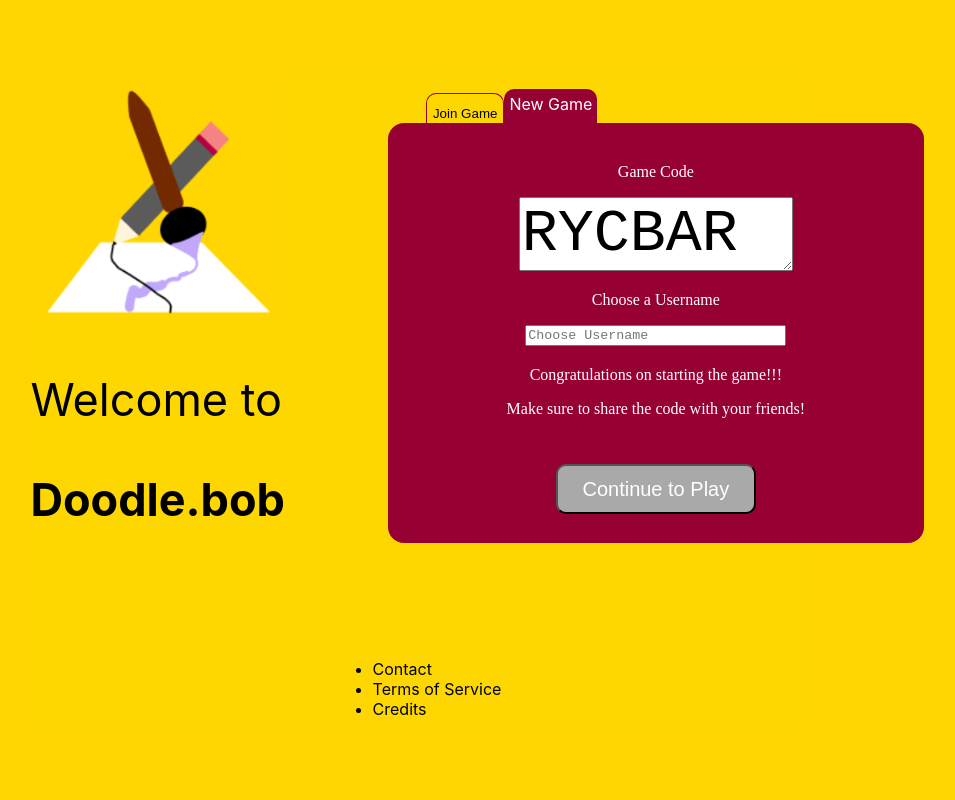
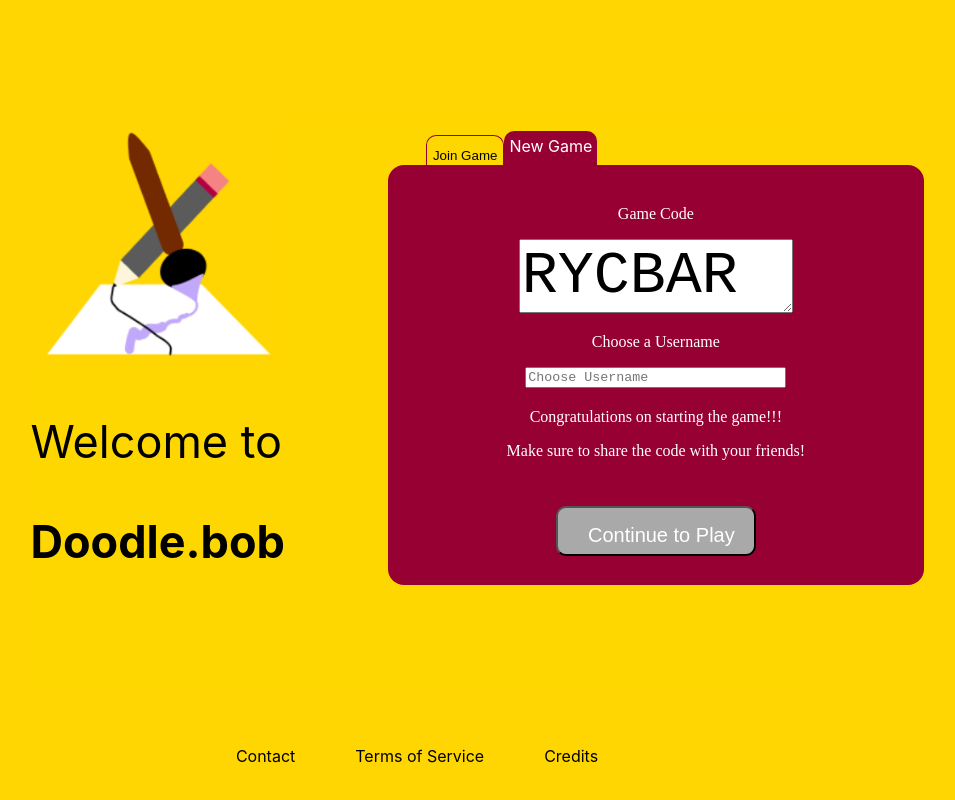
Before and after one commit to rkhichar94/course-project-doodlejockeys, a React (Create React App) app in the folder doodle.bob/: page / in a window 1280 px wide. Shown: the whole page, without its empty margins (223-1178 px from the left). Built offline with nearby package versions, Linux system fonts and the light colour scheme.

Commit message:
pushing changes made to home screen including a fixed continue to play button

```diff
--- a/doodle.bob/src/components/PlayPage.jsx
+++ b/doodle.bob/src/components/PlayPage.jsx
@@ -4,6 +4,19 @@
 import Chat from './Chat';
 import Canvas from './Canvas';
 import Toolbar from './Toolbar';
+
+
+class Back extends Component{
+	render() {
+		return (
+		<div>
+			<img src={require("../images/back.png")}
+                  alt="backbutton"
+                  class="backbutton" />
+			</div>
+		)
+}
+}
 
 function PlayPage() {
     const gameInfo = {
@@ -16,8 +29,10 @@
             2: { userid: 2, username: "chickennuggets", profilePic: "chicken", role: "artist", preRoundScore: 0, thisRoundScore: 0 },
             3: { userid: 3, username: "walrusparade", profilePic: "rhino", role: "guesser", preRoundScore: 0, thisRoundScore: 0 }
         },
-    };
-    return (
+	};
+
+ 	   return (
+
         <React.Fragment>
 
 			<div className="container">
--- a/doodle.bob/src/css/Homepage.css
+++ b/doodle.bob/src/css/Homepage.css
@@ -276,10 +276,32 @@
   font-size: 20px;
   cursor: pointer;
   text-align: center;
+  padding-top: 10px;
+  padding-right: 10px;
+  padding-left: 21px;
 }
 
 .continueToPlay:hover {
   background-color: white;
   color: darkgrey;
 }
+
+.footer{
+  position: fixed;
+  left: 0;
+  bottom: 0;
+  width: 100%;
+  text-align: center;
+}
+.horizontal-list{
+  list-style:none;
+  float:left;
+  margin: 0;
+  padding: 0;
+  overflow: hidden;
+}
+li {
+  float: left;
+  padding: 30px;
+}
 /*END OF CSS FOR THE HOMEPAGE */
```
Also changed, not shown: doodle.bob/src/images/back.png (added).
